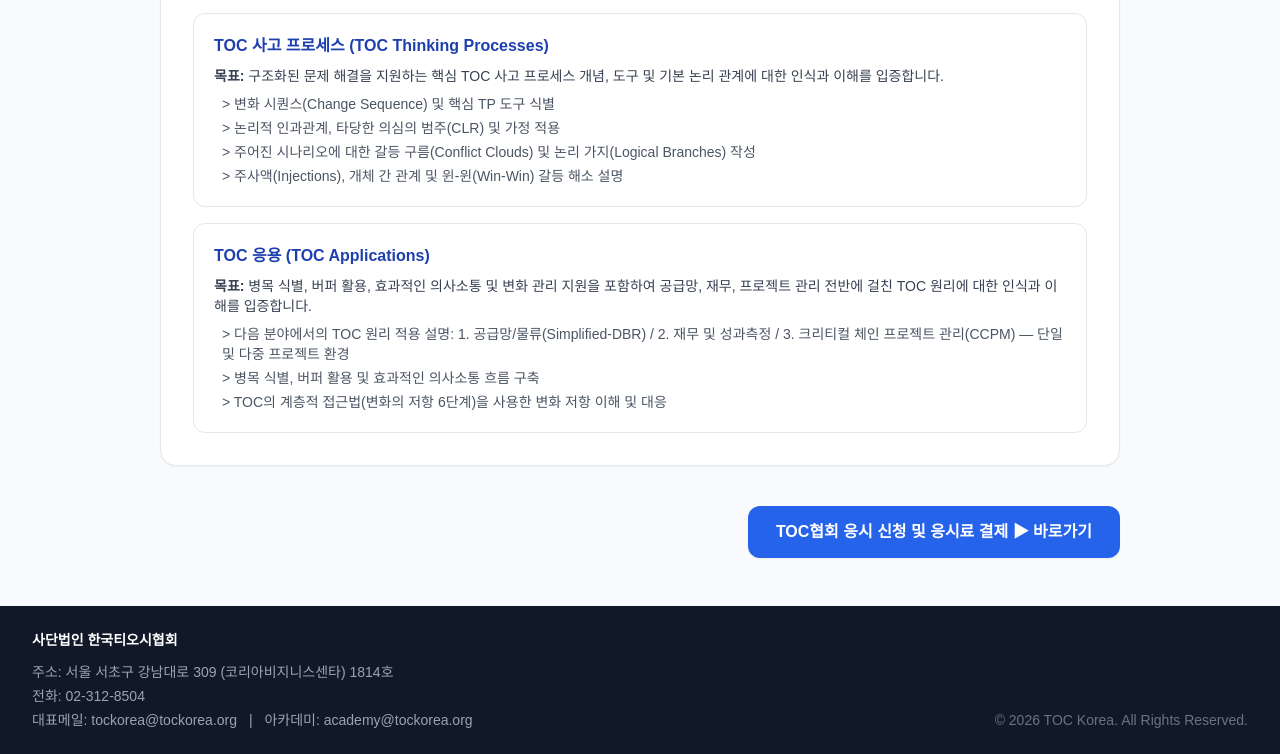
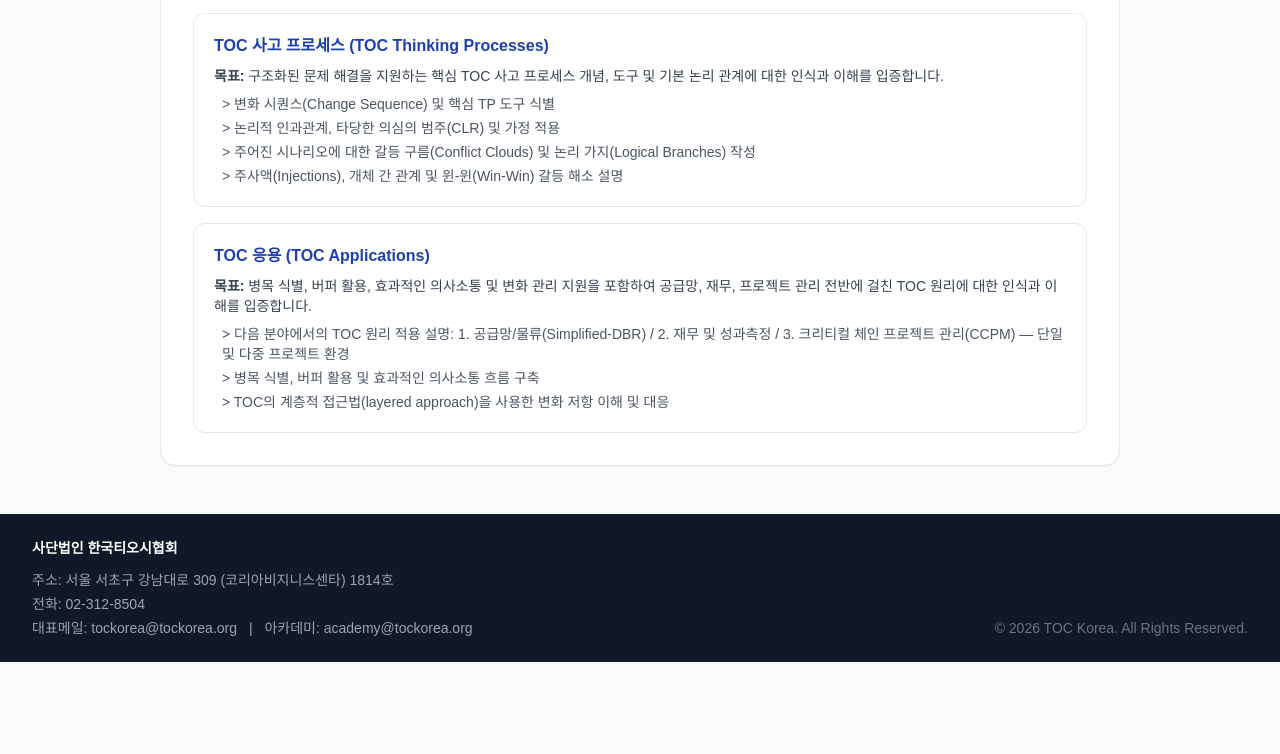
Before and after one commit to tockoreaorg/homepage, a plain HTML site: page fund-exam.html in a window 1280 px wide. Shown: the part 1682-2436 px from the top of the page. After the commit the page ends 2344 px from the top, so only its background shows below. Drawn offline with nearby package versions, Linux system fonts and the light colour scheme; a web font is replaced by a local one.

Commit message:
Keep only faithful TOCICO translations in fund-exam.html

```diff
--- a/fund-exam.html
+++ b/fund-exam.html
@@ -498,7 +498,7 @@
                         <ul class="text-sm text-gray-600 space-y-1 pl-2">
                             <li>&gt; 다음 분야에서의 TOC 원리 적용 설명: 1. 공급망/물류(Simplified-DBR) / 2. 재무 및 성과측정 / 3. 크리티컬 체인 프로젝트 관리(CCPM) — 단일 및 다중 프로젝트 환경</li>
                             <li>&gt; 병목 식별, 버퍼 활용 및 효과적인 의사소통 흐름 구축</li>
-                            <li>&gt; TOC의 계층적 접근법(변화의 저항 6단계)을 사용한 변화 저항 이해 및 대응</li>
+                            <li>&gt; TOC의 계층적 접근법(layered approach)을 사용한 변화 저항 이해 및 대응</li>
                         </ul>
                     </div>
                 </div>
@@ -703,10 +703,10 @@
                     <div>
                         <p class="font-semibold text-gray-800 mb-1">기타 자료 (TOCICO 멤버십 미포함):</p>
                         <ul class="list-disc list-inside text-gray-700 space-y-0.5">
-                            <li>The Goal 도서 (더 골)</li>
+                            <li>The Goal 도서</li>
                             <li>The Goal 영화</li>
                             <li>Isn't it Obvious</li>
-                            <li>The Choice (선택)</li>
+                            <li>The Choice</li>
                             <li>TOC Insights into Distribution and Supply Chain</li>
                         </ul>
                     </div>
@@ -882,15 +882,6 @@
             </article>
         </section>
 
-        <!-- 하단 응시 신청 링크 -->
-        <div class="pt-2 flex justify-center sm:justify-end">
-            <a href="https://docs.google.com/forms/d/e/1FAIpQLSdzOExN3_AJiGGtABYMsnvZ9oN5cV6M-u0_pxU3eloT-oglsg/viewform?usp=preview"
-                target="_blank" rel="noopener noreferrer"
-                class="w-full sm:w-auto text-center px-7 py-3.5 bg-blue-600 text-white font-bold rounded-xl hover:bg-blue-700 transition text-sm sm:text-base shadow-sm">
-                TOC협회 응시 신청 및 응시료 결제 ▶ 바로가기
-            </a>
-        </div>
-
     </main>
 
     <script>
```
